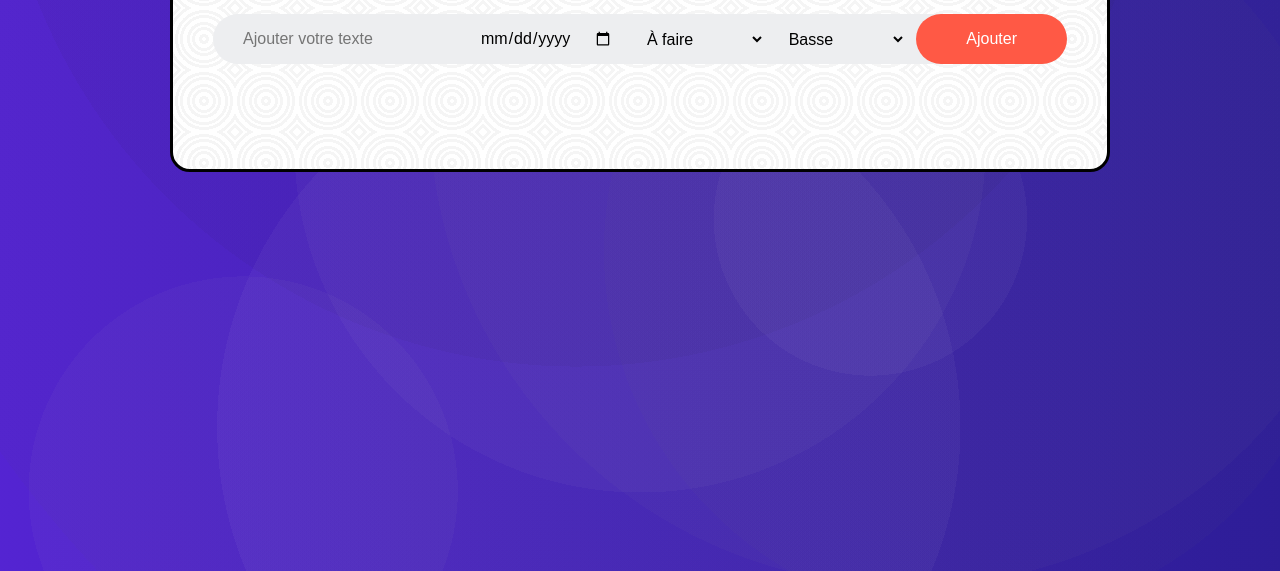
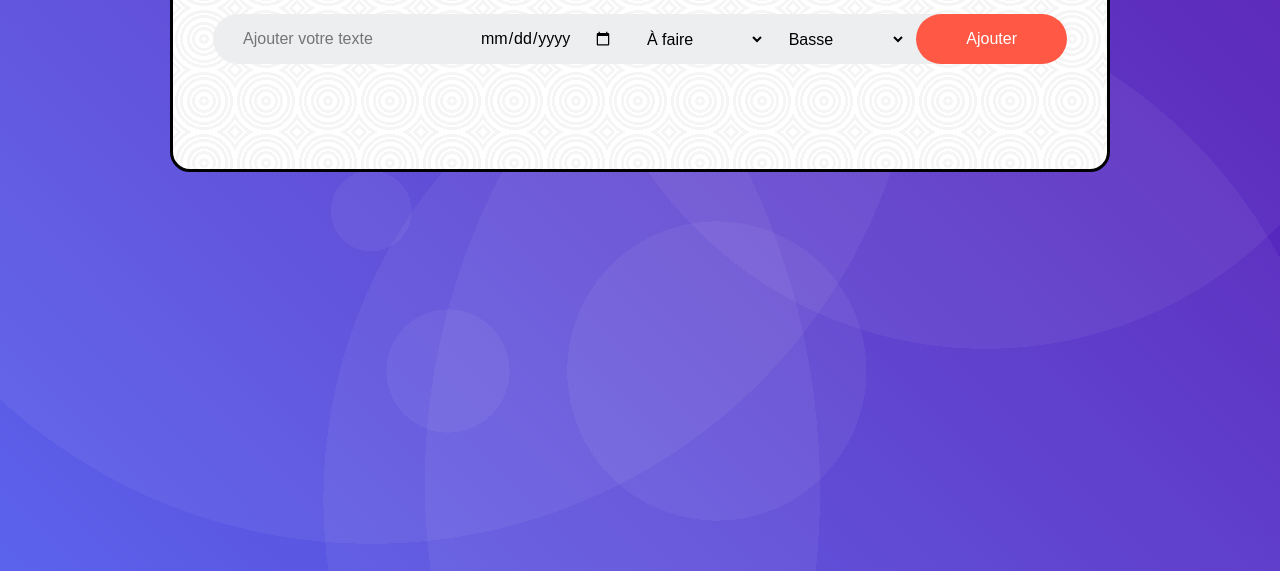
Before and after one commit to amasbarry/MyTodolist, a plain HTML site: page index.html in a window 1280 px wide. Shown: the part 229-800 px from the top of the page. Drawn offline with nearby package versions, Linux system fonts and the light colour scheme.

Commit message:
update de mon code

```diff
--- a/style.css
+++ b/style.css
@@ -13,7 +13,7 @@
     /* background: linear-gradient(135deg, #153677, #4e085f);  */
     /* background-image: url("BG.png");
     background-size: cover; */
-    background-image: radial-gradient(circle at 19% 90%, rgba(190, 190, 190,0.04) 0%, rgba(190, 190, 190,0.04) 17%,transparent 17%, transparent 100%),radial-gradient(circle at 73% 2%, rgba(78, 78, 78,0.04) 0%, rgba(78, 78, 78,0.04) 94%,transparent 94%, transparent 100%),radial-gradient(circle at 45% 2%, rgba(18, 18, 18,0.04) 0%, rgba(18, 18, 18,0.04) 55%,transparent 55%, transparent 100%),radial-gradient(circle at 76% 60%, rgba(110, 110, 110,0.04) 0%, rgba(110, 110, 110,0.04) 34%,transparent 34%, transparent 100%),radial-gradient(circle at 68% 56%, rgba(246, 246, 246,0.04) 0%, rgba(246, 246, 246,0.04) 16%,transparent 16%, transparent 100%),radial-gradient(circle at 71% 42%, rgba(156, 156, 156,0.04) 0%, rgba(156, 156, 156,0.04) 47%,transparent 47%, transparent 100%),radial-gradient(circle at 46% 82%, rgba(247, 247, 247,0.04) 0%, rgba(247, 247, 247,0.04) 39%,transparent 39%, transparent 100%),radial-gradient(circle at 50% 47%, rgba(209, 209, 209,0.04) 0%, rgba(209, 209, 209,0.04) 45%,transparent 45%, transparent 100%),linear-gradient(90deg, rgb(84, 36, 210),rgb(44, 27, 154));
+    background-image: radial-gradient(circle at 29% 55%, hsla(329,0%,99%,0.05) 0%, hsla(329,0%,99%,0.05) 4%,transparent 4%, transparent 44%,transparent 44%, transparent 100%),radial-gradient(circle at 85% 89%, hsla(329,0%,99%,0.05) 0%, hsla(329,0%,99%,0.05) 51%,transparent 51%, transparent 52%,transparent 52%, transparent 100%),radial-gradient(circle at 6% 90%, hsla(329,0%,99%,0.05) 0%, hsla(329,0%,99%,0.05) 53%,transparent 53%, transparent 64%,transparent 64%, transparent 100%),radial-gradient(circle at 35% 75%, hsla(329,0%,99%,0.05) 0%, hsla(329,0%,99%,0.05) 6%,transparent 6%, transparent 98%,transparent 98%, transparent 100%),radial-gradient(circle at 56% 75%, hsla(329,0%,99%,0.05) 0%, hsla(329,0%,99%,0.05) 16%,transparent 16%, transparent 23%,transparent 23%, transparent 100%),radial-gradient(circle at 42% 0%, hsla(329,0%,99%,0.05) 0%, hsla(329,0%,99%,0.05) 3%,transparent 3%, transparent 26%,transparent 26%, transparent 100%),radial-gradient(circle at 29% 28%, hsla(329,0%,99%,0.05) 0%, hsla(329,0%,99%,0.05) 51%,transparent 51%, transparent 75%,transparent 75%, transparent 100%),radial-gradient(circle at 77% 21%, hsla(329,0%,99%,0.05) 0%, hsla(329,0%,99%,0.05) 35%,transparent 35%, transparent 55%,transparent 55%, transparent 100%),radial-gradient(circle at 65% 91%, hsla(329,0%,99%,0.05) 0%, hsla(329,0%,99%,0.05) 46%,transparent 46%, transparent 76%,transparent 76%, transparent 100%),linear-gradient(45deg, rgb(83, 91, 235),rgb(76, 11, 174));
     padding: 10px; /* Espacement interne */
 }
 
```
